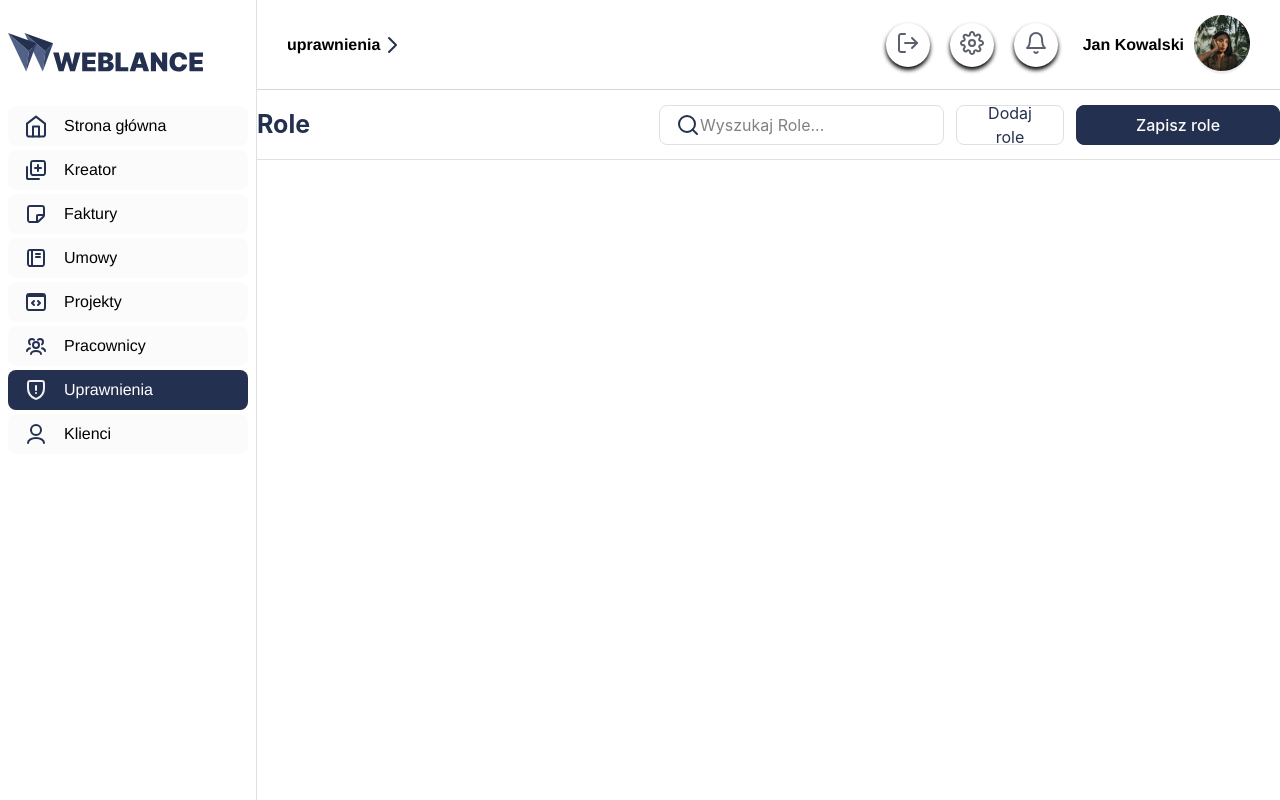
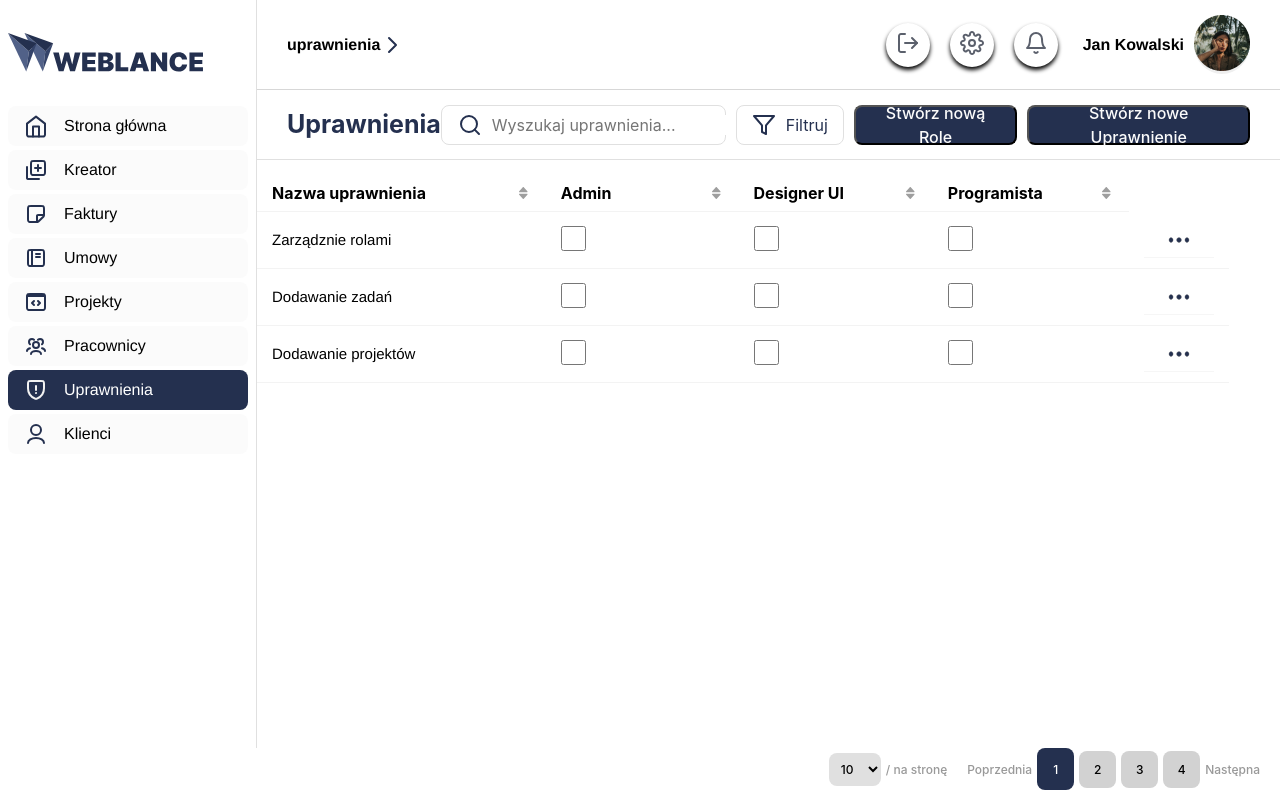
Before and after one commit to MateuszRumin/CRM_system_04-08_24, a React (Vite) app in the folder client/: page /uprawnienia in a window 1280 px wide. Built offline with nearby package versions, Linux system fonts and the light colour scheme.

Commit message:
view roles

```diff
--- /dev/null
+++ b/client/src/data/rolesData.tsx
@@ -0,0 +1,3 @@
+export const rolesData = ['Zarządznie rolami', 'Dodawanie zadań', 'Dodawanie projektów']
+
+export default rolesData
--- a/client/src/views/Uprawnienia/Uprawnienia.module.css
+++ b/client/src/views/Uprawnienia/Uprawnienia.module.css
@@ -1,12 +1,3 @@
-.body {
-    padding: 10px 20px 0px 20px;
-    display: flex;
-    flex-direction: column;
-    height: 100%; /* Ustawia kontener 'body' na pełną wysokość ekranu */
-    position: relative;
-
-  }
-
 .topbar {
 	width: 100%;
 	height: 70px;
@@ -16,6 +7,7 @@
 	display: flex;
 	justify-content: space-between;
 	align-items: center;
+	padding: 30px;
 }
 
 .title {
@@ -25,13 +17,18 @@
 	font-weight: 700;
 	line-height: 140%;
 }
-
+.icon {
+	margin-right: 10px;
+}
 .controls {
 	display: flex;
 	align-items: center;
-    gap: 12px;
+	gap: 10px;
 }
-
+.tableContent{
+  width: 95%;
+  overflow-x: auto;
+}
 .search_box {
 	width: 285px;
 	height: 40px;
@@ -42,6 +39,21 @@
 	display: flex;
 	align-items: center;
 }
+
+.checkbox input{
+  width: 25px;
+  height: 25px;
+  cursor: pointer;
+}
+
+.checkbox{
+ margin: 10px;
+ width: 200px;
+}
+.permissions{
+  width: 300px;
+}
+
 
 .search_input {
 	flex: 1;
@@ -70,12 +82,10 @@
 }
 
 .create_button {
-    width: 204px;
 	height: 40px;
 	padding: 8px 16px;
 	background: #24304f;
 	border-radius: 8px;
-    border: 1px #24304f solid;
 	display: flex;
 	align-items: center;
 	justify-content: center;
@@ -114,13 +124,13 @@
 }
 
 .tableContainer {
-    overflow-x: auto;
+
 	margin: 15px 0px 62px;
 
 }
 
 .table {
-    width: 100%;
+	overflow: hidden;
 	border-collapse: collapse;
 }
 
@@ -169,8 +179,6 @@
 	align-items: center;
 }
 
-
-
 .row {
 	transition: background-color 0.1s;
 }
@@ -190,27 +198,10 @@
 	border-radius: 22px;
 }
 
-  .Oplacona {
-    color: #1f9254;
-    background-color: #ebf9f1;
-    font-size: 13px;
-  }
 
-  .Nieoplacona {
-    color: #a30d11;
-    font-size: 13px;
-    background-color: #fbe7e8;
-  }
-
-  .OczekujeNaPlatnosc {
-    color: #726d00;
-    background-color: #feffc0;
-    font-size: 13px;
-  }
 .absoluteMenu {
 	position: absolute;
 	z-index: 100;
-
 }
 
 .menu {
@@ -242,10 +233,9 @@
 	padding-bottom: 10px;
 	padding-right: 20px;
 	display: flex;
-    justify-content:end;
+	justify-content: end;
 	align-items: center;
 	z-index: 1000;
-
 }
 
 .itemsPerPage {
@@ -253,13 +243,12 @@
 	align-items: center;
 	gap: 5px;
 	margin-right: 20px;
-
 }
 
 .itemsPerPage select {
 	padding: 8px;
 	border-radius: 8px;
-    background: #E0E0E0;
+	background: #e0e0e0;
 	color: black;
 	font-size: 12px;
 	font-family: 'Inter', sans-serif;
@@ -293,14 +282,14 @@
 }
 
 .pageLink.active {
-    background: #24304F;
+	background: #24304f;
 	color: white;
 	height: 42px;
 	border: none;
 }
 
 .pageLink:not(.active) {
-    background: #D2D2D2;
+	background: #d2d2d2;
 	color: black;
 	height: 37px;
 }
--- a/client/src/views/Uprawnienia/Uprawnienia.tsx
+++ b/client/src/views/Uprawnienia/Uprawnienia.tsx
@@ -1,44 +1,247 @@
-import { useState } from 'react'
+import { useEffect, useState } from 'react'
 import styles from './Uprawnienia.module.css'
+import invoices from '../../data/invoices'
+import FilterSettingsModal from '../../components/Invoice/FilterSettingsModal'
+import rolesData from '../../data/rolesData'
+export const Uprawnienia = () => {
+	const [searchText, setSearchText] = useState('')
+	const [filteredInvoices, setFilteredInvoices] = useState(invoices)
+	const [hoveredRow, setHoveredRow] = useState<number | null>(null)
+	const [openedInvoiceMenu, setOpenedInvoiceMenu] = useState<string | null>(null)
+	const [currentPage, setCurrentPage] = useState<number>(1)
+	const [itemsPerPage, setItemsPerPage] = useState<number>(10)
+	const [sortTypeForNumber, setSortTypeForNumber] = useState<'asc' | 'desc' | null>(null)
+	const [sortTypeForClient, setSortTypeForClient] = useState<'asc' | 'desc' | null>(null)
+	const [sortTypeForType, setSortTypeForType] = useState<1 | 2 | 3>(1) // 1 - VAT, 2 - Zaliczka, 3 - Końcowa
+	// 1 - Opłacona, 2 - Oczekuje na płatność, 3 - Nieopłacona
+	const [sortTypeForInvoiceStatus, setSortTypeForInvoiceStatus] = useState<'asc' | 'desc' | null>(null) // Dodane
 
-export const Uprawnienia = () => {
-	const [isSearchActive, setIsSearchActive] = useState(false)
-	const [searchText, setSearchText] = useState('')
+	const itemsPerPageOptions = [10, 20, 30, 50]
 
-	const handleSearchChange = (e: React.ChangeEvent<HTMLInputElement>) => {
-		setSearchText(e.target.value)
+	const [isModalOpen, setIsModalOpen] = useState(false)
+
+	const openModal = () => {
+		setIsModalOpen(true)
 	}
+
+	const closeModal = () => {
+		setIsModalOpen(false)
+	}
+
+	useEffect(() => {
+		const results = invoices.filter(
+			invoice =>
+				invoice.client.toLowerCase().includes(searchText.toLowerCase()) ||
+				invoice.number.toLowerCase().includes(searchText.toLowerCase())
+		)
+		setFilteredInvoices(results)
+		setCurrentPage(1) // Reset to the first page when search text changes
+	}, [searchText])
+
+	const toggleInvoiceMenu = (invoiceNumber: string) => {
+		setOpenedInvoiceMenu(openedInvoiceMenu === invoiceNumber ? null : invoiceNumber)
+	}
+
+	const sortByNumber = () => {
+		let sortedInvoices = [...filteredInvoices]
+		if (sortTypeForNumber === 'asc') {
+			sortedInvoices.sort((a, b) => a.number.localeCompare(b.number))
+			setSortTypeForNumber('desc')
+		} else {
+			sortedInvoices.sort((a, b) => b.number.localeCompare(a.number))
+			setSortTypeForNumber('asc')
+		}
+		setFilteredInvoices(sortedInvoices)
+	}
+
+	const sortByClient = () => {
+		let sortedInvoices = [...filteredInvoices]
+		if (sortTypeForClient === 'asc') {
+			sortedInvoices.sort((a, b) => a.client.localeCompare(b.client))
+			setSortTypeForClient('desc')
+		} else {
+			sortedInvoices.sort((a, b) => b.client.localeCompare(a.client))
+			setSortTypeForClient('asc')
+		}
+		setFilteredInvoices(sortedInvoices)
+	}
+
+	const sortByType = () => {
+		let sortedInvoices = [...filteredInvoices]
+		switch (sortTypeForType) {
+			case 1:
+				sortedInvoices.sort((a, b) => {
+					if (a.type === 'VAT') return -1
+					if (b.type === 'VAT') return 1
+					return 0
+				})
+				setSortTypeForType(2)
+				break
+			case 2:
+				sortedInvoices.sort((a, b) => {
+					if (a.type === 'Zaliczka') return -1
+					if (b.type === 'Zaliczka') return 1
+					return 0
+				})
+				setSortTypeForType(3)
+				break
+			case 3:
+				sortedInvoices.sort((a, b) => {
+					if (a.type === 'Końcowa') return -1
+					if (b.type === 'Końcowa') return 1
+					return 0
+				})
+				setSortTypeForType(1)
+				break
+			default:
+				break
+		}
+		setFilteredInvoices(sortedInvoices)
+	}
+
+	const sortByInvoiceStatus = () => {
+		let sortedInvoices = [...filteredInvoices]
+		if (sortTypeForInvoiceStatus === 'asc') {
+			sortedInvoices.sort((a, b) => a.invoiceStatus.localeCompare(b.invoiceStatus))
+			setSortTypeForInvoiceStatus('desc')
+		} else {
+			sortedInvoices.sort((a, b) => b.invoiceStatus.localeCompare(a.invoiceStatus))
+			setSortTypeForInvoiceStatus('asc')
+		}
+		setFilteredInvoices(sortedInvoices)
+	}
+
+	const paginate = (pageNumber: number) => setCurrentPage(pageNumber)
+
+	const changeItemsPerPage = (newItemsPerPage: number) => {
+		setItemsPerPage(newItemsPerPage)
+		setCurrentPage(1) // Reset to the first page when items per page changes
+	}
+
 	return (
-		<>
+		<div className={styles.body}>
+			<div>
+				{/* Topbar */}
 				<div className={styles.topbar}>
-				<div className={styles.title}>Role</div>
+					<div className={styles.title}>Uprawnienia</div>
 					<div className={styles.controls}>
 						<div className={styles.search_box}>
 							<img src="/icons/search.svg" alt="Search" className={styles.icon} />
-						{isSearchActive ? (
+
 							<input
 								type="text"
 								className={styles.search_input}
 								value={searchText}
-								onChange={handleSearchChange}
-								onBlur={() => setIsSearchActive(false)}
-								autoFocus
+								onChange={e => setSearchText(e.target.value)}
+								placeholder="Wyszukaj uprawnienia..."
 							/>
-						) : (
-							<div className={styles.search_text} onClick={() => setIsSearchActive(true)}>
-								Wyszukaj Role...
+						</div>
+						<button className={styles.filter_box} onClick={openModal}>
+							<img src="/icons/filter.svg" alt="Filter" className={styles.icon} />
+							<div className={styles.filter_text}>Filtruj</div>
+						</button>
+						<button className={styles.create_button}>
+							<div className={styles.create_text}>Stwórz nową Role</div>
+						</button>
+						<button className={styles.create_button}>
+							<div className={styles.create_text}>Stwórz nowe Uprawnienie</div>
+						</button>
+					</div>
+				</div>
+
+				<div className={styles.tableContainer}>
+					<div className={styles.tableContent}>
+						<table className={styles.table}>
+							<thead>
+								<tr>
+									<th onClick={sortByNumber}>
+										<div className={styles.headerCell}>
+											Nazwa uprawnienia <img src="/icons/bxs_sort-alt.svg" alt="Sort" className={styles.sortIcon} />
+										</div>
+									</th>
+									<th onClick={sortByClient}>
+										<div className={styles.headerCell}>
+											Admin <img src="/icons/bxs_sort-alt.svg" alt="Sort" className={styles.sortIcon} />
+										</div>
+									</th>
+									<th onClick={sortByType}>
+										<div className={styles.headerCell}>
+											Designer UI <img src="/icons/bxs_sort-alt.svg" alt="Sort" className={styles.sortIcon} />
+										</div>
+									</th>
+									<th onClick={sortByInvoiceStatus}>
+										<div className={styles.headerCell}>
+											Programista <img src="/icons/bxs_sort-alt.svg" alt="Sort" className={styles.sortIcon} />
+										</div>
+									</th>
+								</tr>
+							</thead>
+							<tbody>
+								{rolesData.map((invoice, index) => (
+									<tr
+										key={index}
+										className={hoveredRow === index ? styles.rowHovered : styles.row}
+										onMouseEnter={() => setHoveredRow(index)}
+										onMouseLeave={() => setHoveredRow(null)}>
+										<td className={styles.permissions}>{invoice}</td>
+
+										<td className={styles.checkbox}>
+											<input type="checkbox" name="" id="" />
+										</td>
+										<td className={styles.checkbox}>
+											<input type="checkbox" name="" id="" />
+										</td>
+										<td className={styles.checkbox}>
+											<input type="checkbox" name="" id="" />
+										</td>
+
+										<td>
+											<div className={styles.actionsContainer}>
+												<button className={styles.actionButton} onClick={() => toggleInvoiceMenu(invoice)}>
+													<img alt="Options" src="/icons/3dot.svg" className={styles.iconSmall} />
+												</button>
+												{openedInvoiceMenu === invoice && (
+													<div className={styles.menu}>
+														<div className={styles.menuItem}>Edytuj</div>
+														<div className={styles.menuItem}>Usuń</div>
 													</div>
 												)}
 											</div>
-					<button className={styles.filter_box}>
+										</td>
+									</tr>
+								))}
+							</tbody>
+						</table>
+					</div>
 
-						<div className={styles.filter_text}>Dodaj role</div>
+					<div className={styles.paginationContainer}>
+						<div className={styles.itemsPerPage}>
+							<select value={itemsPerPage} onChange={e => changeItemsPerPage(parseInt(e.target.value))}>
+								{itemsPerPageOptions.map(option => (
+									<option key={option} value={option}>
+										{option}
+									</option>
+								))}
+							</select>
+							<span className={styles.itemsPerPageText}> / na stronę</span>
+						</div>
+						<div className={styles.pagination}>
+							<span className={styles.itemsPerPageText}>Poprzednia</span>
+							{Array.from({ length: Math.ceil(filteredInvoices.length / itemsPerPage) }, (_, i) => (
+								<button
+									key={i + 1}
+									onClick={() => paginate(i + 1)}
+									className={`${styles.pageLink} ${currentPage === i + 1 ? styles.active : ''}`}>
+									{i + 1}
 								</button>
-					<button className={styles.create_button}>
-						<div className={styles.create_text}>Zapisz role</div>
-					</button>
+							))}
+							<span className={styles.itemsPerPageText}>Następna</span>
 						</div>
 					</div>
-		</>
+				</div>
+				{/* Modal */}
+				{isModalOpen && <FilterSettingsModal onClose={closeModal} />}
+			</div>
+		</div>
 	)
 }
```
Lines whose indentation alone changed are shown as unchanged.
